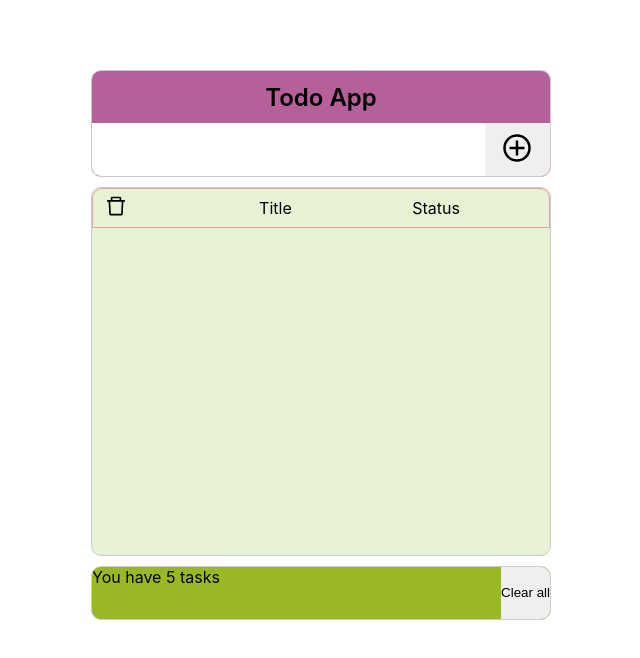
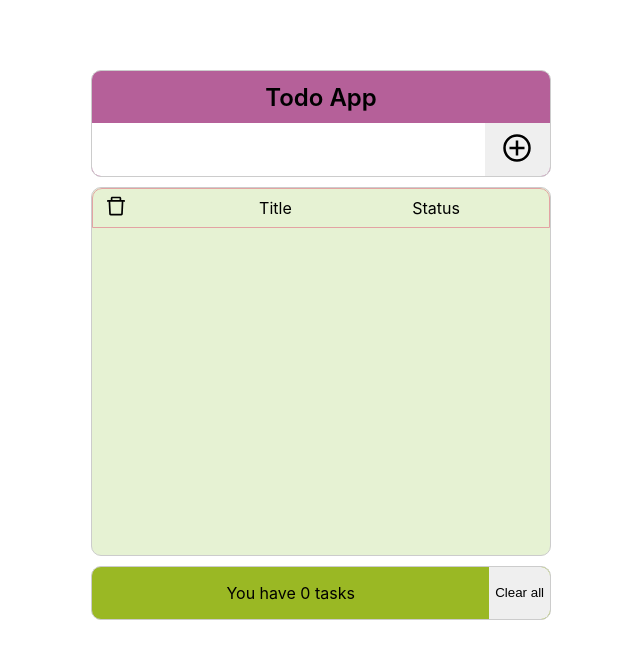
Before and after one commit to DatNguyen-97/todoApp, a React (Create React App) app: page / in a window 1280 px wide. Shown: the top 658 px of the page, without its empty margins (319-959 px from the left). Built offline with nearby package versions, Linux system fonts and the light colour scheme.

Commit message:
fix code

```diff
--- a/src/components/TodoApp.jsx
+++ b/src/components/TodoApp.jsx
@@ -154,7 +154,7 @@ const TodoApp = () => {
 
                 </div>
                 <footer className="footer">
-                    <div className="pendingStatus">You have 5 tasks</div>
+                    <div className="pendingStatus">You have {list.length} tasks</div>
                     <button onClick={() => setList([])} className="deleteAllBtn">Clear all</button>
                 </footer>
             </div>
--- a/src/components/css/TodoApp.css
+++ b/src/components/css/TodoApp.css
@@ -165,3 +165,14 @@ ul {
     overflow: hidden;
     justify-content: space-between;
 }
+
+.pendingStatus {
+    display: flex;
+    align-items: center;
+    width: 100%;
+    justify-content: center;
+}
+
+.deleteAllBtn {
+    width: 70px;
+}
```
